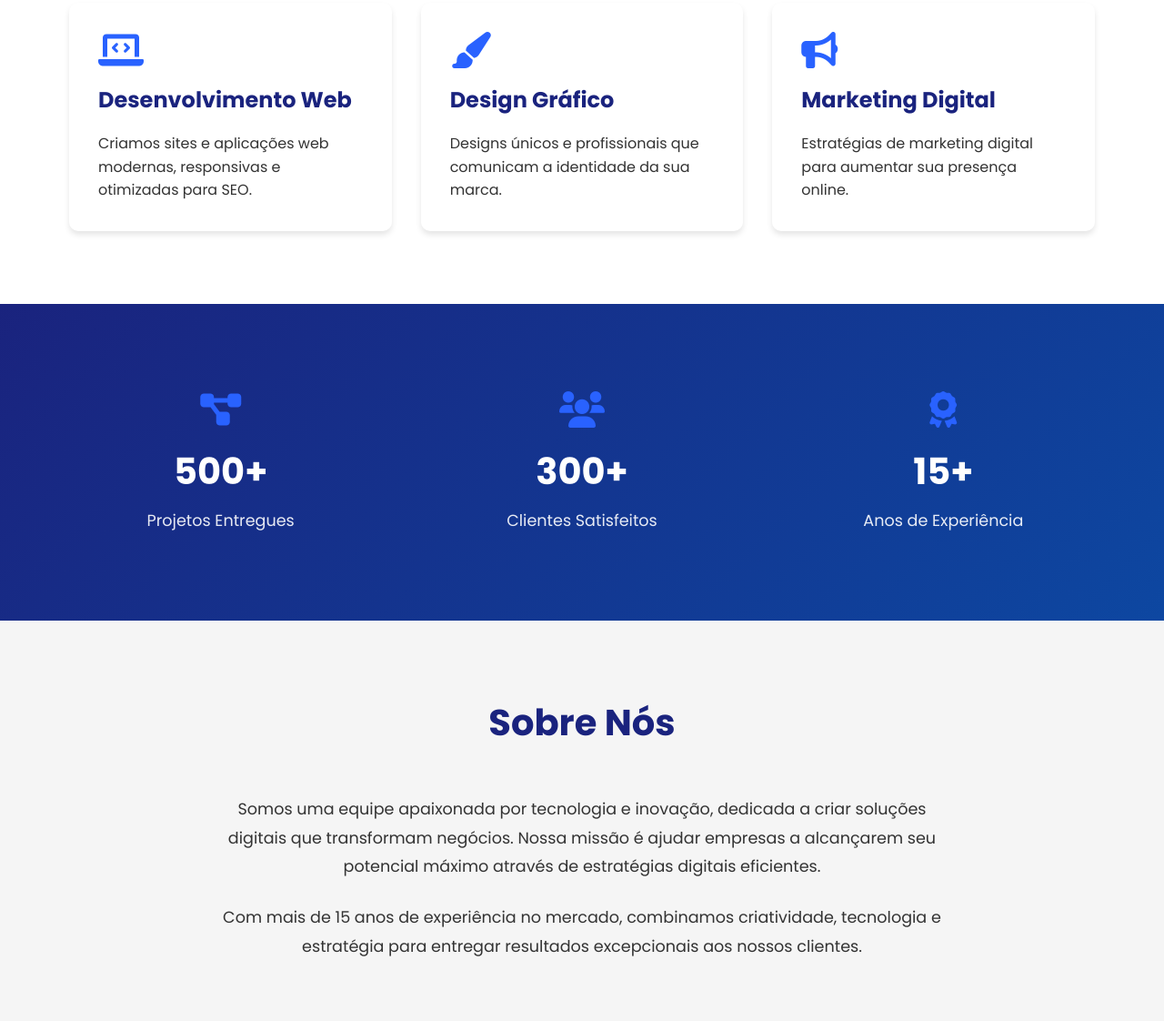
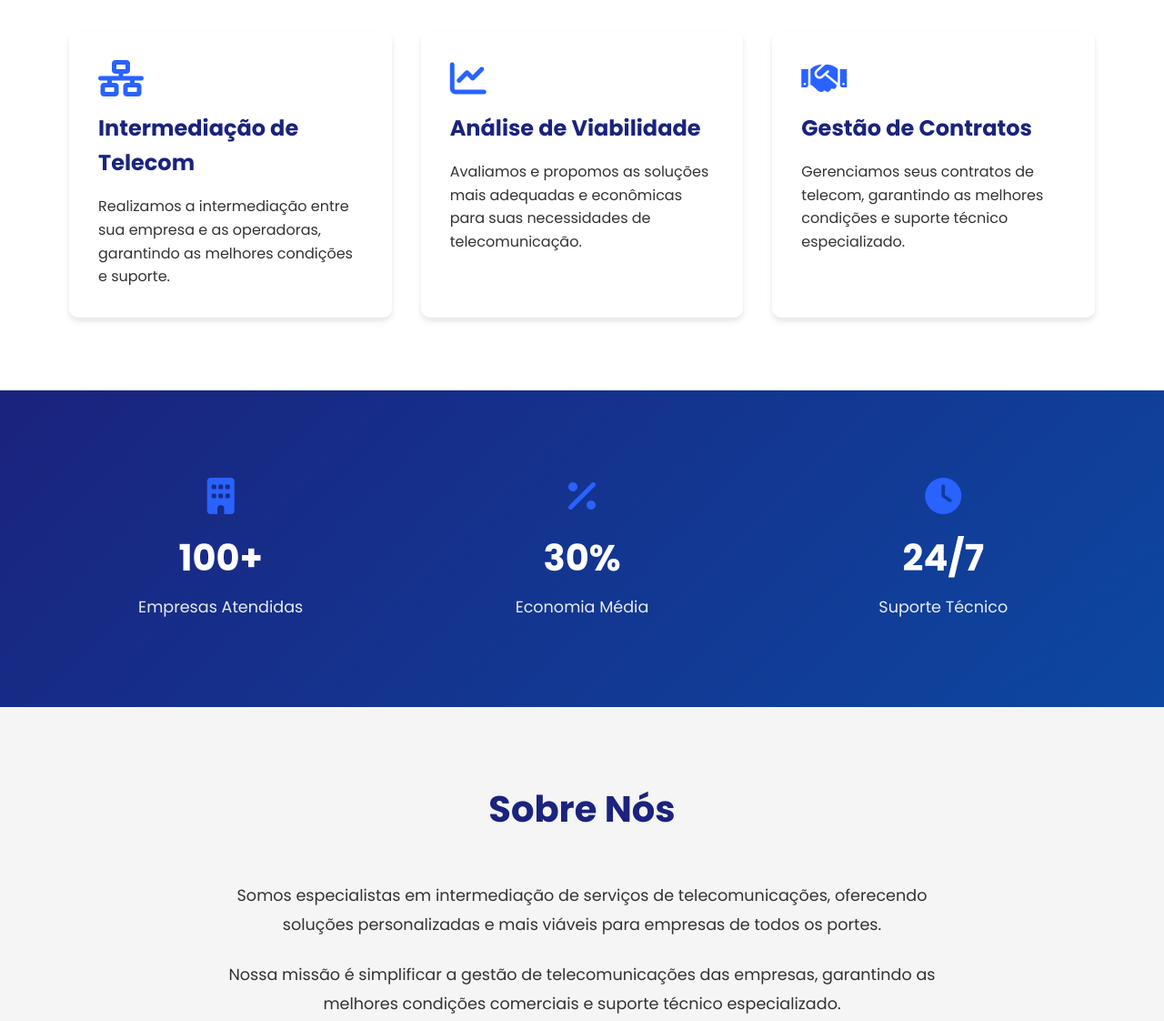
Before and after one commit to costC22/NovoSiteCreativeLink, a plain HTML site: page index.html in a window 1280 px wide. Shown: the part 633-1755 px from the top of the page at 91% size. Drawn offline with Linux system fonts and the light colour scheme.

Commit message:
Atualizado conteúdo para focar em serviços de intermediação de telecom

```diff
--- a/index.html
+++ b/index.html
@@ -42,12 +42,12 @@
 
     <section id="home" class="hero">
       <div class="container">
-        <h2 class="fade-in">Transformando Ideias em Realidade Digital</h2>
+        <h2 class="fade-in">Soluções em Telecomunicações</h2>
         <p class="fade-in">
-          Soluções inovadoras em desenvolvimento web, design e marketing digital
-          para impulsionar seu negócio.
+          Fornecemos intermediação de serviços de telecom e soluções
+          personalizadas que são mais viáveis para o seu negócio.
         </p>
-        <a href="#contact" class="cta-button fade-in">Comece Agora</a>
+        <a href="#contact" class="cta-button fade-in">Solicite uma Proposta</a>
       </div>
     </section>
 
@@ -56,27 +56,27 @@
         <h2>Nossos Serviços</h2>
         <div class="service-grid">
           <div class="service-item fade-in">
-            <i class="fas fa-laptop-code service-icon"></i>
-            <h3>Desenvolvimento Web</h3>
+            <i class="fas fa-network-wired service-icon"></i>
+            <h3>Intermediação de Telecom</h3>
             <p>
-              Criamos sites e aplicações web modernas, responsivas e otimizadas
-              para SEO.
+              Realizamos a intermediação entre sua empresa e as operadoras,
+              garantindo as melhores condições e suporte.
             </p>
           </div>
           <div class="service-item fade-in">
-            <i class="fas fa-paint-brush service-icon"></i>
-            <h3>Design Gráfico</h3>
+            <i class="fas fa-chart-line service-icon"></i>
+            <h3>Análise de Viabilidade</h3>
             <p>
-              Designs únicos e profissionais que comunicam a identidade da sua
-              marca.
+              Avaliamos e propomos as soluções mais adequadas e econômicas para
+              suas necessidades de telecomunicação.
             </p>
           </div>
           <div class="service-item fade-in">
-            <i class="fas fa-bullhorn service-icon"></i>
-            <h3>Marketing Digital</h3>
+            <i class="fas fa-handshake service-icon"></i>
+            <h3>Gestão de Contratos</h3>
             <p>
-              Estratégias de marketing digital para aumentar sua presença
-              online.
+              Gerenciamos seus contratos de telecom, garantindo as melhores
+              condições e suporte técnico especializado.
             </p>
           </div>
         </div>
@@ -87,19 +87,19 @@
       <div class="container">
         <div class="stats-grid">
           <div class="stat-item fade-in">
-            <i class="fas fa-project-diagram"></i>
-            <h3>500+</h3>
-            <p>Projetos Entregues</p>
+            <i class="fas fa-building"></i>
+            <h3>100+</h3>
+            <p>Empresas Atendidas</p>
           </div>
           <div class="stat-item fade-in">
-            <i class="fas fa-users"></i>
-            <h3>300+</h3>
-            <p>Clientes Satisfeitos</p>
+            <i class="fas fa-percentage"></i>
+            <h3>30%</h3>
+            <p>Economia Média</p>
           </div>
           <div class="stat-item fade-in">
-            <i class="fas fa-award"></i>
-            <h3>15+</h3>
-            <p>Anos de Experiência</p>
+            <i class="fas fa-clock"></i>
+            <h3>24/7</h3>
+            <p>Suporte Técnico</p>
           </div>
         </div>
       </div>
@@ -110,15 +110,14 @@
         <h2>Sobre Nós</h2>
         <div class="about-content">
           <p>
-            Somos uma equipe apaixonada por tecnologia e inovação, dedicada a
-            criar soluções digitais que transformam negócios. Nossa missão é
-            ajudar empresas a alcançarem seu potencial máximo através de
-            estratégias digitais eficientes.
+            Somos especialistas em intermediação de serviços de
+            telecomunicações, oferecendo soluções personalizadas e mais viáveis
+            para empresas de todos os portes.
           </p>
           <p>
-            Com mais de 15 anos de experiência no mercado, combinamos
-            criatividade, tecnologia e estratégia para entregar resultados
-            excepcionais aos nossos clientes.
+            Nossa missão é simplificar a gestão de telecomunicações das
+            empresas, garantindo as melhores condições comerciais e suporte
+            técnico especializado.
           </p>
         </div>
       </div>
```
